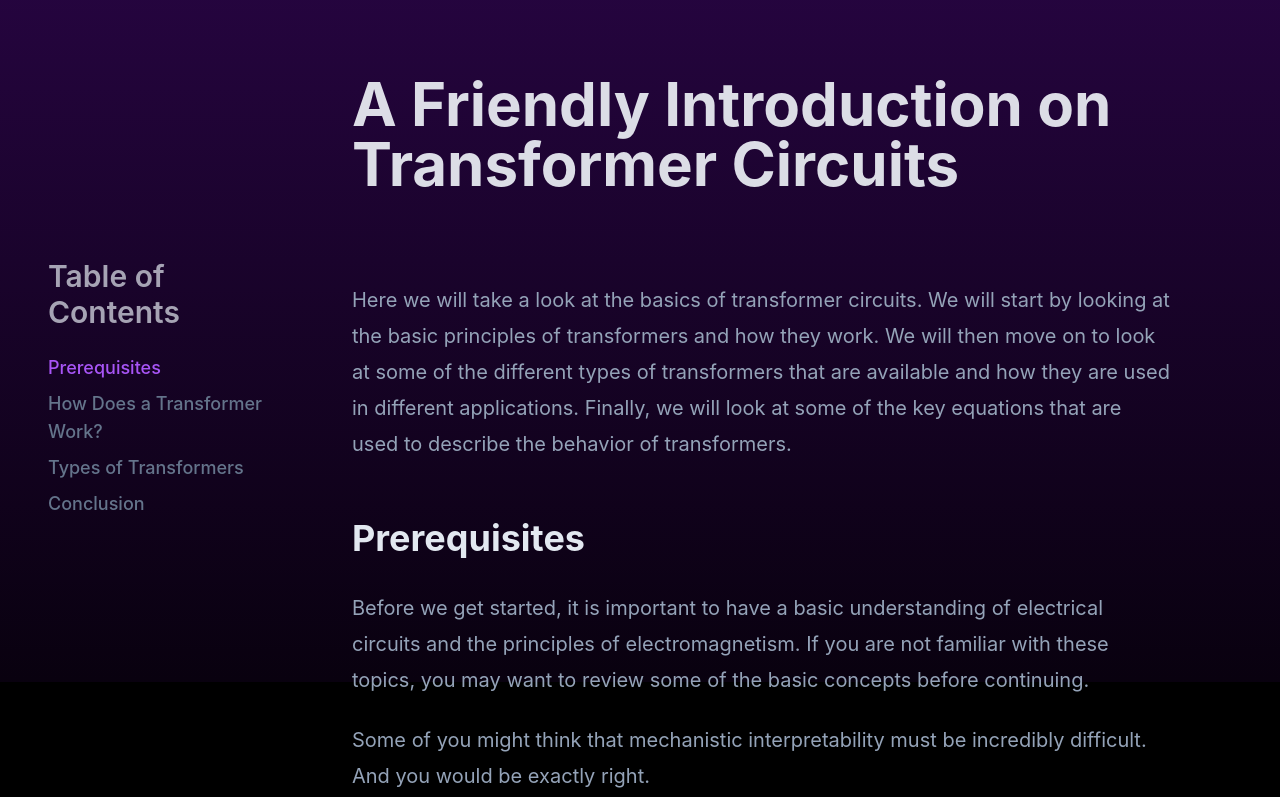
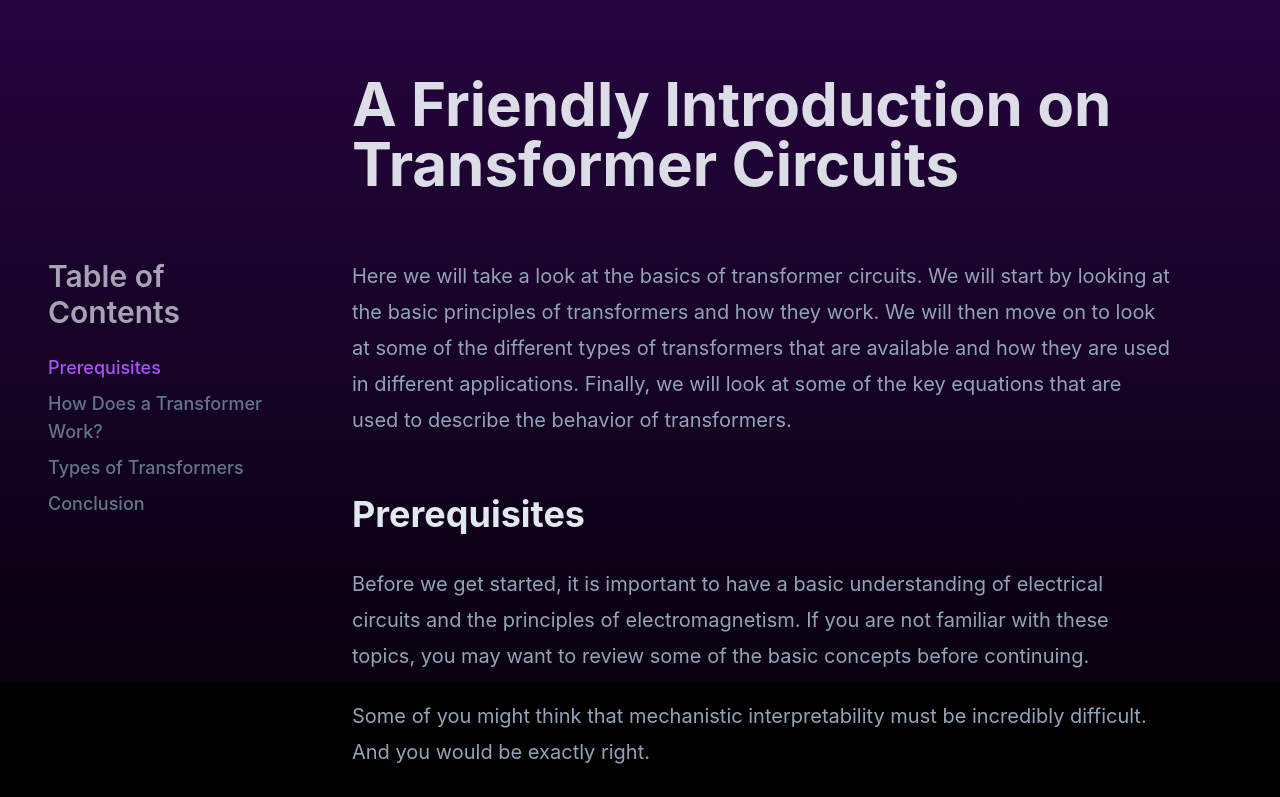
Before and after one commit to alekshiidenhovi/personal-website, an Astro site in the folder app/: page / in a window 1280 px wide. Shown: the part 118-915 px from the top of the page. Built offline with nearby package versions, Linux system fonts and the light colour scheme; Astro itself is replaced by a stand-in of ours.

Commit message:
Remove top margin from first paragraph

```diff
--- a/app/src/components/BlogContent.astro
+++ b/app/src/components/BlogContent.astro
@@ -24,4 +24,8 @@ const { Markdown } = Astro.props;
   p {
     @apply text-slate-400;
   }
+
+  p:nth-child(1) {
+    @apply mt-0;
+  }
 </style>
```
